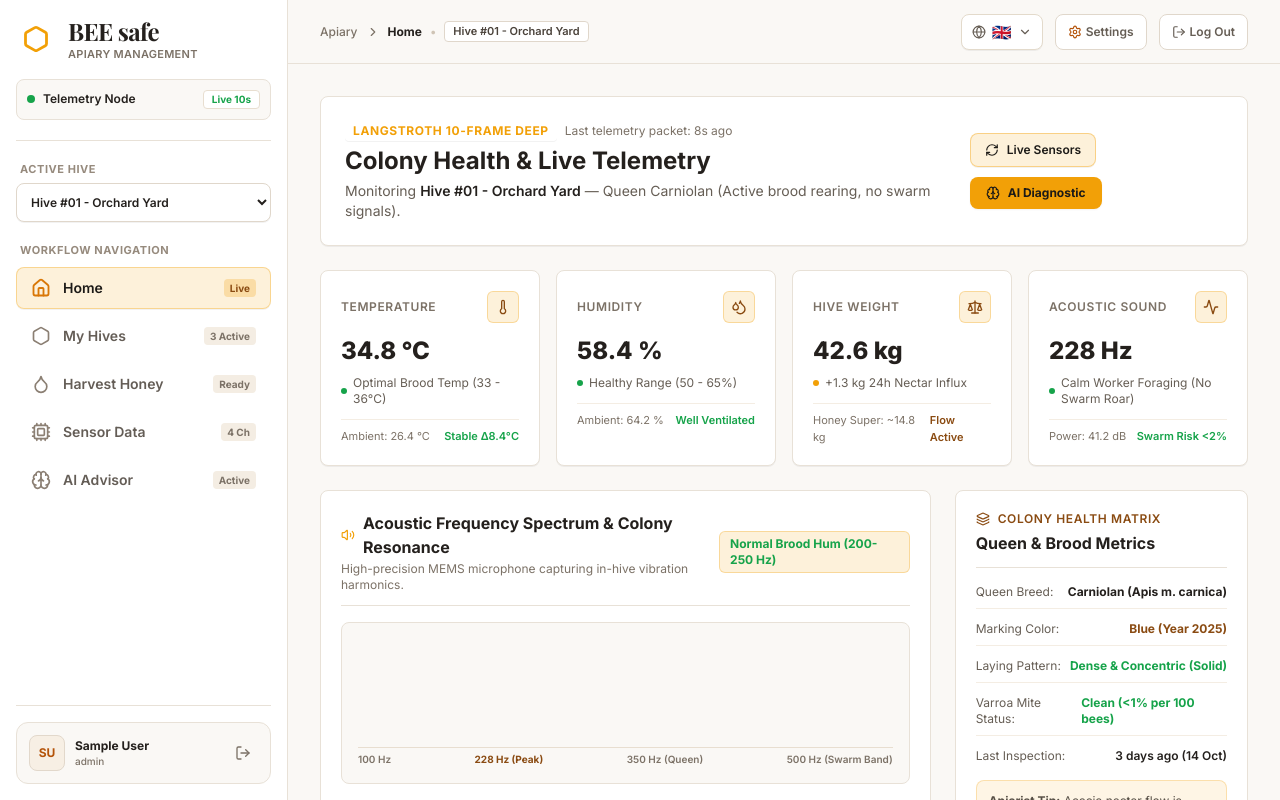
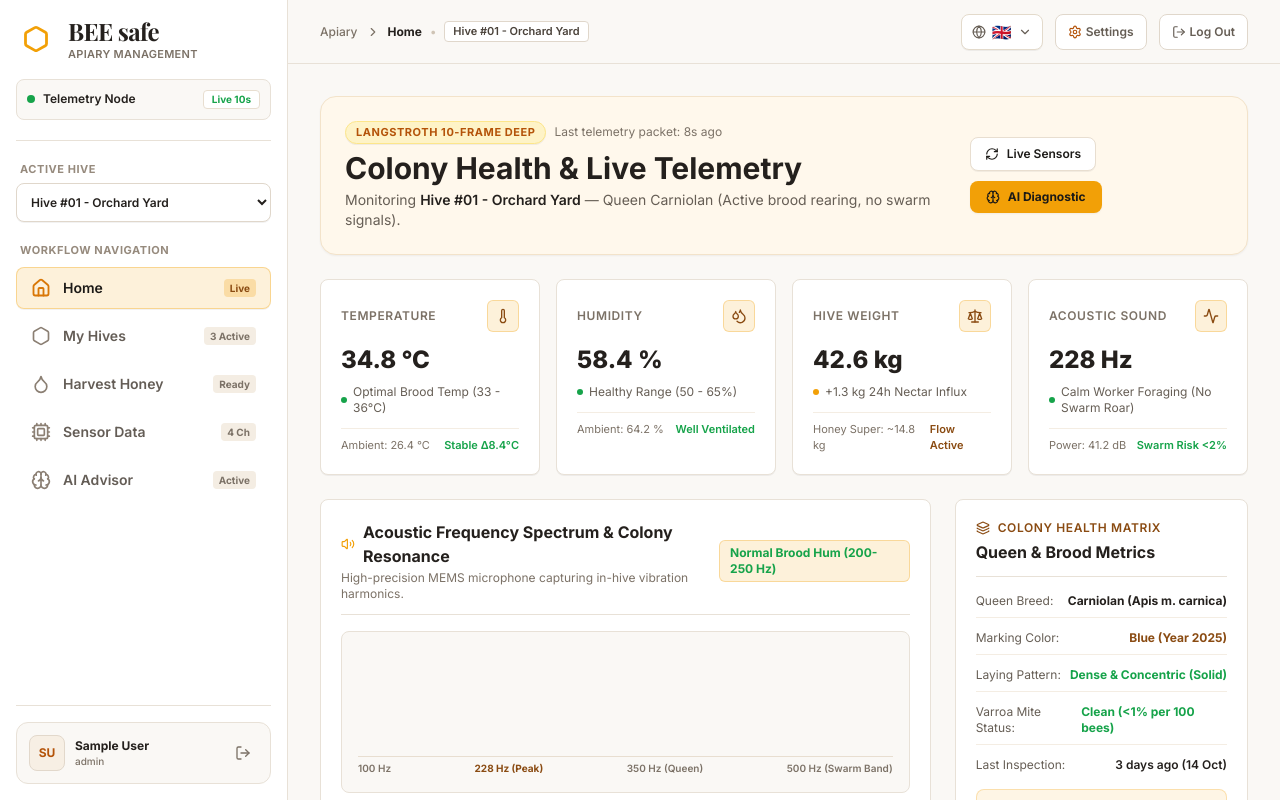
Before and after one commit to pranshr/vanguard-hackshift-iiitd-26, a Next.js app in the folder web/: page /beekeeper in a window 1280 px wide. Shown: the top 800 px of the page. Built offline with nearby package versions, Linux system fonts and the light colour scheme; sample sign-in values are in the browser's storage; a web font is replaced by a local one.

Commit message:
top card of evry tab

```diff
--- a/web/src/app/beekeeper/page.tsx
+++ b/web/src/app/beekeeper/page.tsx
@@ -576,15 +576,15 @@ export default function BeekeeperPage() {
           {activeTab === "home" && (
             <div className="space-y-6">
               {/* Colony Banner */}
-              <div className="bg-white border border-[#e8e1d7] rounded-lg p-5 sm:p-6 flex flex-col md:flex-row md:items-center justify-between gap-4 shadow-2xs">
+              <div className="bg-[#fff8ec] border border-[#f3e3ca] rounded-2xl p-5 sm:p-6 flex flex-col md:flex-row md:items-center justify-between gap-4 shadow-xs">
                 <div>
-                  <div className="flex items-center gap-2 mb-1">
-                    <span className="text-xs font-bold uppercase tracking-wider text-[#F2A007]  px-2 py-0.5 rounded shadow-2xs">
+                  <div className="flex items-center gap-2 mb-1.5">
+                    <span className="text-[11px] font-bold uppercase tracking-wider text-[#b45309] bg-[#fef3c7] border border-[#fde68a] px-2.5 py-0.5 rounded-full shadow-2xs">
                       Langstroth 10-Frame Deep
                     </span>
                     <span className="text-xs text-[#7c7267]">Last telemetry packet: 8s ago</span>
                   </div>
-                  <h1 className="text-2xl font-bold text-[#24201d]">
+                  <h1 className="text-2xl sm:text-3xl font-bold text-[#24201d]">
                     Colony Health & Live Telemetry
                   </h1>
                   <p className="text-sm text-[#665e55] mt-1">
@@ -595,7 +595,7 @@ export default function BeekeeperPage() {
                 <div className="flex flex-wrap items-center gap-2.5">
                   <button
                     onClick={() => setActiveTab("sensors")}
-                    className="inline-flex items-center gap-2 px-3.5 py-2 text-xs font-semibold text-[#1C1A17] bg-[#F2A007]/15 border border-[#F2A007]/40 rounded-lg hover:bg-[#F2A007] transition-all shadow-2xs cursor-pointer"
+                    className="inline-flex items-center gap-2 px-3.5 py-2 text-xs font-semibold text-[#1C1A17] bg-white border border-[#e8ded0] rounded-lg hover:bg-[#F2A007]/20 hover:border-[#F2A007]/50 transition-all shadow-2xs cursor-pointer"
                   >
                     <RefreshCw className="w-3.5 h-3.5 text-[#1C1A17]" />
                     Live Sensors
@@ -896,9 +896,9 @@ export default function BeekeeperPage() {
           {/* ======================================================== */}
           {activeTab === "hives" && (
             <div className="space-y-6">
-              <div className="bg-white border border-[#e8e1d7] rounded-lg p-5 sm:p-6 flex flex-col sm:flex-row sm:items-center justify-between gap-4 shadow-2xs">
+              <div className="bg-[#fff8ec] border border-[#f3e3ca] rounded-2xl p-5 sm:p-6 flex flex-col sm:flex-row sm:items-center justify-between gap-4 shadow-xs">
                 <div>
-                  <h1 className="text-2xl font-bold text-[#24201d]">My Hives & Apiary Fleet</h1>
+                  <h1 className="text-2xl sm:text-3xl font-bold text-[#24201d]">My Hives &amp; Apiary Fleet</h1>
                   <p className="text-sm text-[#665e55] mt-1">
                     Manage your monitored hive hardware nodes, colony configurations, and queens.
                   </p>
@@ -1040,8 +1040,8 @@ export default function BeekeeperPage() {
           {/* ======================================================== */}
           {activeTab === "harvest" && (
             <div className="space-y-6">
-              <div className="bg-white border border-[#e8e1d7] rounded-lg p-5 sm:p-6 shadow-2xs">
-                <h1 className="text-2xl font-bold text-[#24201d]">Honey Harvest & Extraction Workflow</h1>
+              <div className="bg-[#fff8ec] border border-[#f3e3ca] rounded-2xl p-5 sm:p-6 shadow-xs">
+                <h1 className="text-2xl sm:text-3xl font-bold text-[#24201d]">Honey Harvest &amp; Extraction Workflow</h1>
                 <p className="text-sm text-[#665e55] mt-1">
                   Log honey harvest batches, record refractometer moisture grades, and generate certified consumer traceability tags.
                 </p>
@@ -1281,12 +1281,12 @@ export default function BeekeeperPage() {
           {/* ======================================================== */}
           {activeTab === "advisor" && (
             <div className="space-y-6">
-              <div className="bg-white border border-[#e8e1d7] rounded-lg p-5 sm:p-6 shadow-2xs">
-                <div className="flex items-center gap-2 text-xs font-semibold text-[#8A4B12] uppercase tracking-wider mb-1">
-                  <Sparkles className="w-4 h-4" />
-                  Real-time Multi-Vector AI Diagnostic Engine
-                </div>
-                <h1 className="text-2xl font-bold text-[#24201d]">AI Hive Advisor</h1>
+              <div className="bg-[#fff8ec] border border-[#f3e3ca] rounded-2xl p-5 sm:p-6 shadow-xs">
+                <div className="flex items-center gap-2 text-xs font-semibold text-[#8A4B12] uppercase tracking-wider mb-1.5">
+                  <Sparkles className="w-4 h-4 text-[#D97706]" />
+                  <span>Real-time Multi-Vector AI Diagnostic Engine</span>
+                </div>
+                <h1 className="text-2xl sm:text-3xl font-bold text-[#24201d]">AI Hive Advisor</h1>
                 <p className="text-sm text-[#665e55] mt-1">
                   Automated correlation of acoustic frequency, hive weight dynamics, brood temperature, and local forage phenology.
                 </p>
```
